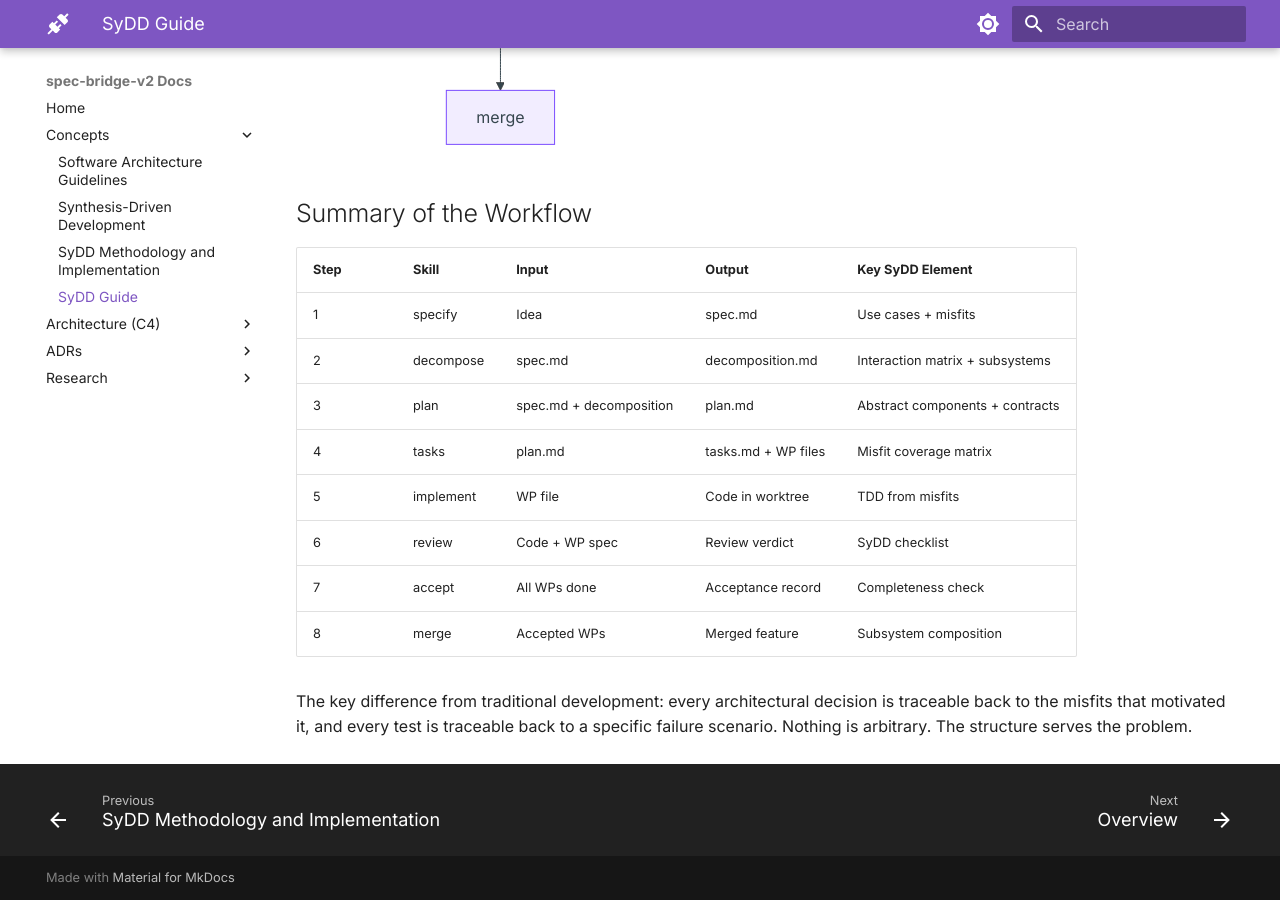
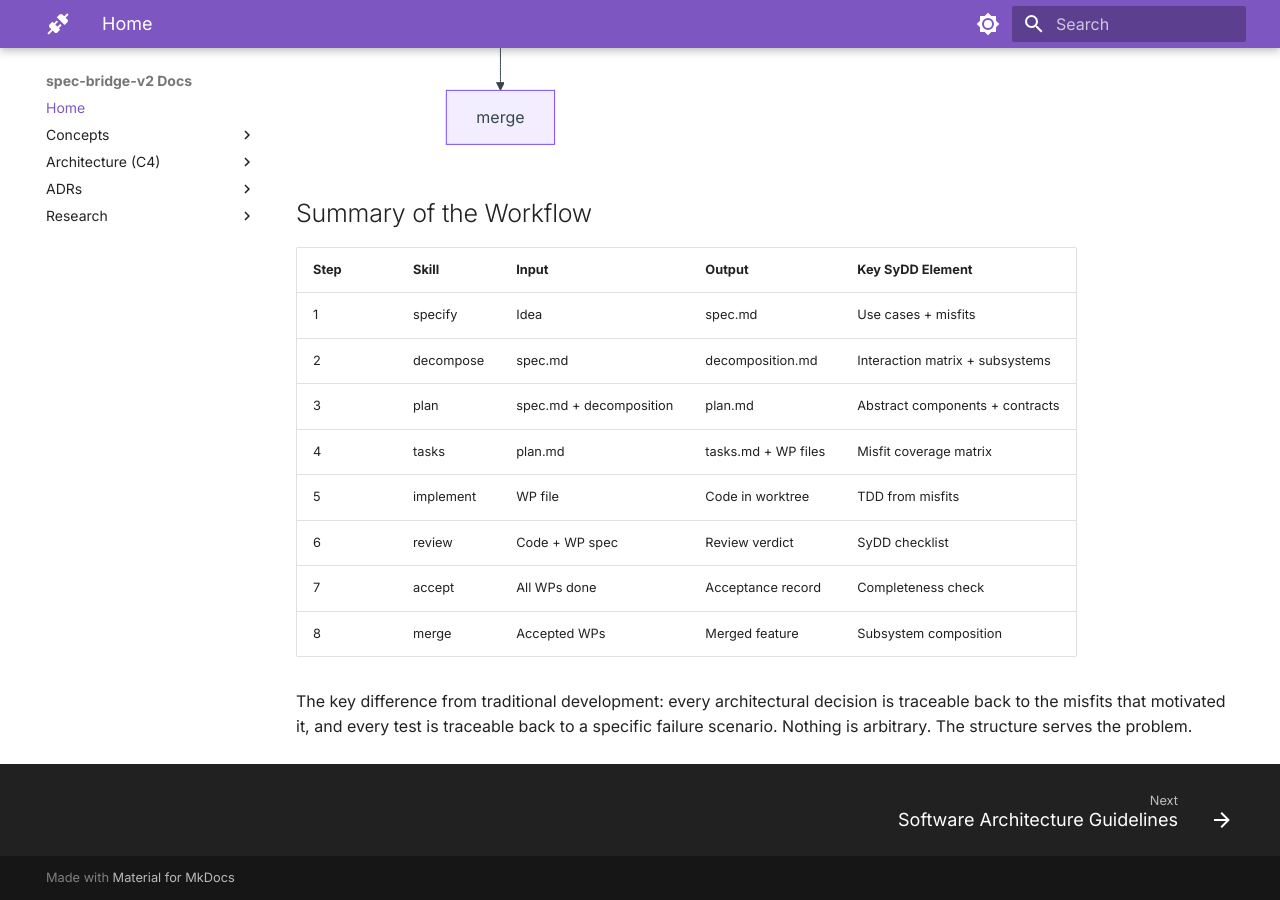
Before and after one commit to bruj0/spec-bridge-docs, an MkDocs documentation site: the page built from docs/03-guide-synthesis-driven-development.md, in a window 1280 px wide and 900 px high, scrolled down 17840 px. Built offline with MkDocs 1.6.1 and Material for MkDocs 9.7.7, drawn with Linux system fonts in a browser that asks for light colours.

Commit message:
ci: make SyDD Guide the home page; drop redirect plugin
- Move 03-guide-synthesis-driven-development.md into the
  'Home' nav slot, so the site root serves it directly
  (no redirect plugin required).
- The 'Concepts' section keeps the other three concept docs
  (00-, 01-, 02-) and now appears immediately after Home
  in the left rail.
- Drop mkdocs-redirects from the [docs] extra since the
  plugin is no longer configured.

```diff
--- a/mkdocs.yml
+++ b/mkdocs.yml
@@ -36,13 +36,6 @@ plugins:
       key: "alt"
       hint_location: "top"
       full_screen: true
-  - redirects:
-      # Send the site root straight to the deep-linked
-      # "SDD Workflow in Practice" section so that
-      # https://bruj0.github.io/spec-bridge-docs/ is the
-      # entry point a returning reader expects.
-      redirect_maps:
-        index.md: 03-guide-synthesis-driven-development.md
 markdown_extensions:
   - admonition
   - attr_list
@@ -65,12 +58,11 @@ markdown_extensions:
 extra_javascript:
   - assets/javascripts/nav-accordion.js
 nav:
-  - Home: README.md
+  - Home: 03-guide-synthesis-driven-development.md
   - Concepts:
       - Software Architecture Guidelines: 00-software-architecture-guidelines.md
       - Synthesis-Driven Development: 01-synthesis-driven-development.md
       - SyDD Methodology and Implementation: 02-sydd-methodology-and-implementation.md
-      - SyDD Guide: 03-guide-synthesis-driven-development.md
   - Architecture (C4):
       - Overview: c4/README.md
       - Project Overview: c4/1-project-overview.md
--- a/pyproject.toml
+++ b/pyproject.toml
@@ -11,5 +11,4 @@ docs = [
     "mkdocs-material>=9.0",
     "pymdown-extensions>=10.0",
     "mkdocs-panzoom-plugin>=0.1",
-    "mkdocs-redirects>=1.2",
 ]
```
